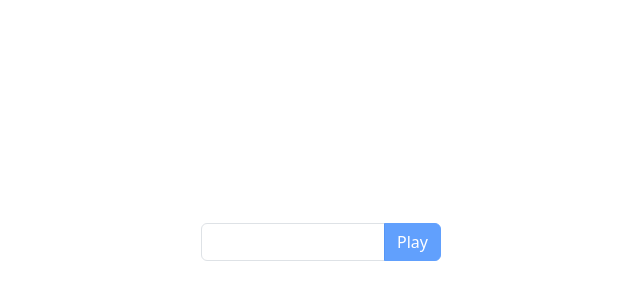
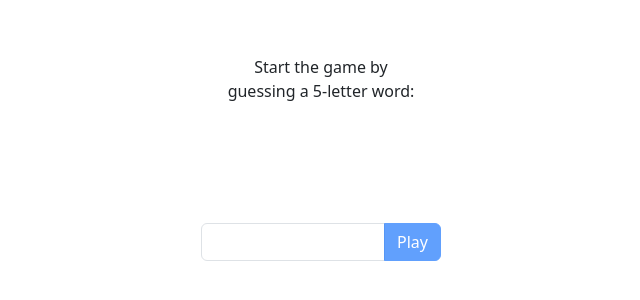
Before and after one commit to DarthMikke/ordleik, a React (Vite) app: page / in a window 1280 px wide. Shown: the part 278-578 px from the top of the page, without its empty margins (319-959 px from the left). Built offline with nearby package versions, Linux system fonts and the light colour scheme.

Commit message:
Prompt for starting the game.

```diff
--- a/src/PreviousAttempts.css
+++ b/src/PreviousAttempts.css
@@ -1,7 +1,15 @@
 .previous-attempts {
 	min-height: 240px;
-	min-width: 240px;
+	width: 240px;
 	position: relative;
+	display: flex;
+}
+
+.previous-attempts .prompt {
+	padding: 24px;
+	width: 100%;
+	align-self: center;
+	text-justify: center;
 }
 
 .single-attempt {
--- a/src/PreviousAttempts.tsx
+++ b/src/PreviousAttempts.tsx
@@ -34,7 +34,9 @@ function SingleAttempt({attempt, index, ...props}: {attempt: string, index: numb
 
 export function PreviousAttempts() {
 	const { attempts } = useContext(gameContext);
+	const prompt = <p className="prompt">Start the game by guessing a 5-letter word:</p>
 	return <div className="previous-attempts">
-      {attempts.map((x, i) => <SingleAttempt key={i} index={i} attempt={x}/>)}
+		{ attempts.length == 0 && prompt }
+		{attempts.map((x, i) => <SingleAttempt key={i} index={i} attempt={x}/>)}
     </div>
 }
```
